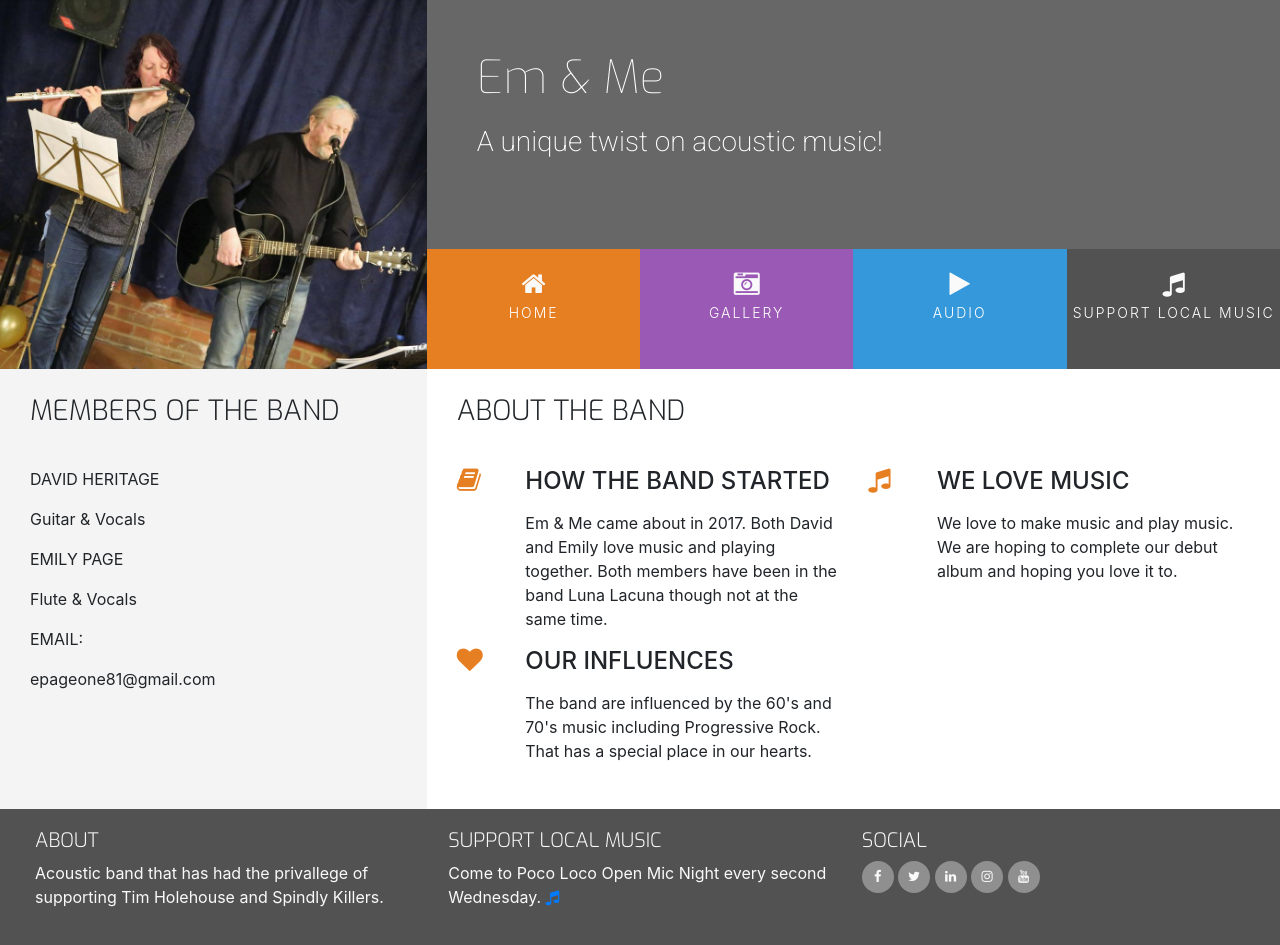
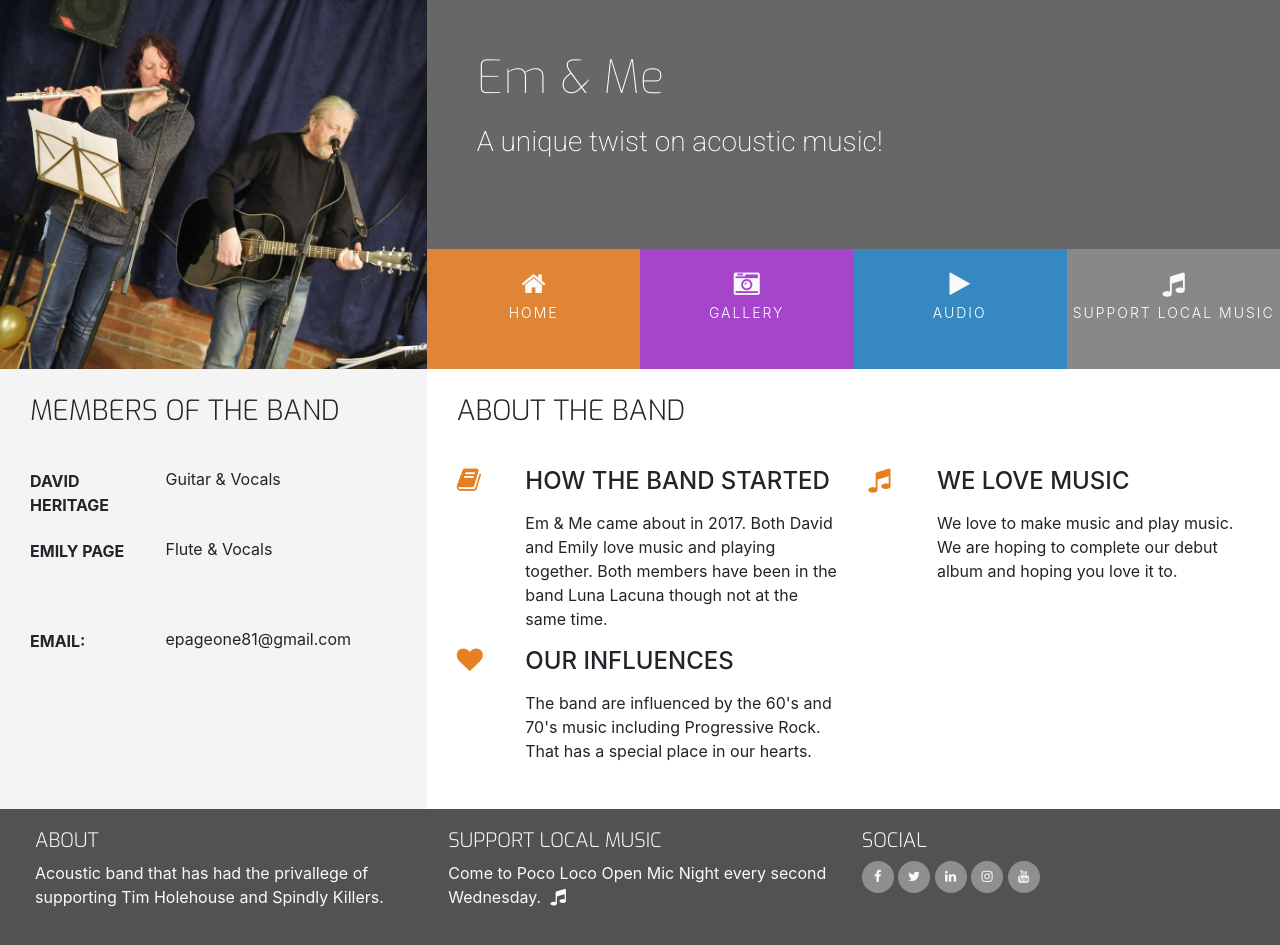
Before and after one commit to EPageone/Em-and-Me-Website, a plain HTML site: page index.html in a window 1280 px wide. Drawn offline with nearby package versions, Linux system fonts and the light colour scheme.

Commit message:
assets/css/style.css

```diff
--- a/assets/css/style.css
+++ b/assets/css/style.css
@@ -16,7 +16,7 @@
 }
 
 .bg-color-work-history {
-    background-color: #9b59b6;
+    background-color: #ab6bc4;
 }
 
 .bg-color-contact {
@@ -24,19 +24,19 @@
 }
 
 .ui-menu-color-home {
-    background-color: #e67e22;
+    background-color: #e08535;
 }
 
 .ui-menu-color-resume {
-    background-color: #9b59b6;
+    background-color: #a645cc;
 }
 
 .ui-menu-color-contact {
-    background-color: #3498db;
+    background-color: #3589c0;
 }
 
 .ui-menu-color-download {
-    background-color: #525252;
+    background-color: #888888;
 }
 
 /* ----------------------------------------Special paddings/margins/text */
@@ -182,7 +182,7 @@ footer {
     margin: 0;
 }
 
-.cv-pdf i {
+.support-local i {
     font-size: 18px;
     color: #fafafa;
     text-align: center;
@@ -193,7 +193,7 @@ footer {
     -o-transition: all 0.35s ease-in-out;
 }
 
-.cv-pdf i:hover {
+.support-local i:hover {
     color: #e84610;
 }
 
@@ -238,59 +238,45 @@ footer {
 
 /* ----------------------------------------Band Info */
 
-.personal-info-item {
+.band-info-item {
     margin-bottom: 20px;
     display: block;
     clear: both;
 }
 
-.personal-info-item .key,
-.personal-info-item .value {
+.band-info-item .key,
+.band-info-item .value {
     padding-right: 8px;
     display: inline-block;
 }
 
-.personal-info-item .key p,
-.personal-info-item .value p {
+.band-info-item .key p,
+.band-info-item .value p {
     margin: 0;
 }
 
-.personal-info-item .key {
+.band-info-item .key {
     width: 30%;
     margin-right: 21px;
     padding-top: 2px;
     vertical-align: top;
 }
 
-.personal-info-item .key p {
+.band-info-item .key p {
     font-weight: 700;
 }
 
-.personal-info-item .value {
+.band-info-item .value {
     position: relative;
     width: 60%;
 }
 
-/* ---------------------------------------- */
 
-.progress {
-    position: relative;
-    height: 25px;
-    margin-bottom: 4px;
-}
 
-.progress-type {
-    position: absolute;
-    left: 0px;
-    font-weight: 400;
-    padding: 3px 30px 2px 10px;
-    color: #fafafa;
-    background-color: rgba(25, 25, 25, 0.2);
-}
 
-.progress-section {
-    margin: 40px 20px;
-}
+
+
+
 
 /* ----------------------------------------Photos */
 
```
